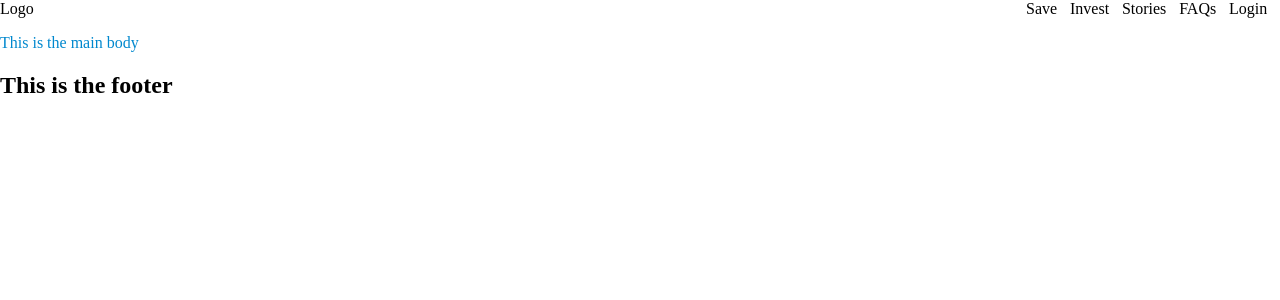
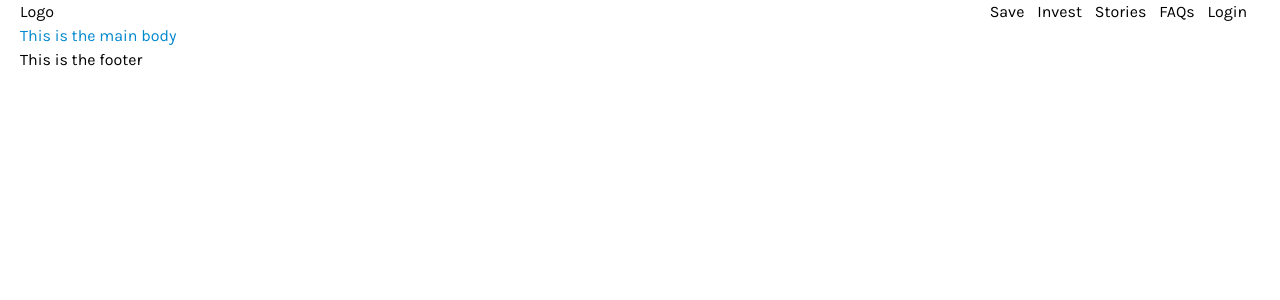
Before and after one commit to whogohost-limited/Landing-Page-With-React, a React (Create React App) app: page / in a window 1280 px wide. Shown: the top 300 px of the page. Built offline with nearby package versions, Linux system fonts and the light colour scheme.

Commit message:
Added Tailwind dependencies :heavy_plus_sign:

```diff
--- a/src/App.css
+++ b/src/App.css
@@ -1,3 +1,9 @@
+@import url('https://fonts.googleapis.com/css2?family=Karla&display=swap');
+
+* {
+  font-family: 'Karla', sans-serif;
+}
+
 
 body {
   margin: 0;
@@ -5,7 +11,13 @@ body {
   box-sizing: border-box;
 }
 
-/* New custom styles*/
+/* Layout  */
+.container {
+  padding-left: 1.25rem;
+  padding-right: 1.25rem;
+}
+
+
 .Blue-color {
   color: #0088ce;
 }
--- /dev/null
+++ b/src/craco.config.js
@@ -0,0 +1,11 @@
+// craco.config.js
+module.exports = {
+    style: {
+      postcss: {
+        plugins: [
+          require('tailwindcss'),
+          require('autoprefixer'),
+        ],
+      },
+    },
+  }
--- a/src/index.css
+++ b/src/index.css
@@ -1,13 +1,4 @@
-body {
-  margin: 0;
-  font-family: -apple-system, BlinkMacSystemFont, 'Segoe UI', 'Roboto', 'Oxygen',
-    'Ubuntu', 'Cantarell', 'Fira Sans', 'Droid Sans', 'Helvetica Neue',
-    sans-serif;
-  -webkit-font-smoothing: antialiased;
-  -moz-osx-font-smoothing: grayscale;
-}
 
-code {
-  font-family: source-code-pro, Menlo, Monaco, Consolas, 'Courier New',
-    monospace;
-}
+@tailwind base;
+@tailwind components;
+@tailwind utilities;
--- a/src/index.js
+++ b/src/index.js
@@ -1,6 +1,7 @@
 import React from 'react';
 import ReactDOM from 'react-dom';
 import App from './App'
+import './index.css';
 import './App.css';
 
 ReactDOM.render(
--- /dev/null
+++ b/tailwind.config.js
@@ -0,0 +1,11 @@
+module.exports = {
+  purge: ['./src/**/*.{js,jsx,ts,tsx}', './public/index.html'],
+  darkMode: false, // or 'media' or 'class'
+  theme: {
+    extend: {},
+  },
+  variants: {
+    extend: {},
+  },
+  plugins: [],
+}
```
Also changed, not shown: package.json (+9 -2 lines), 1 other file (tests, documents, lock files or other folders).
